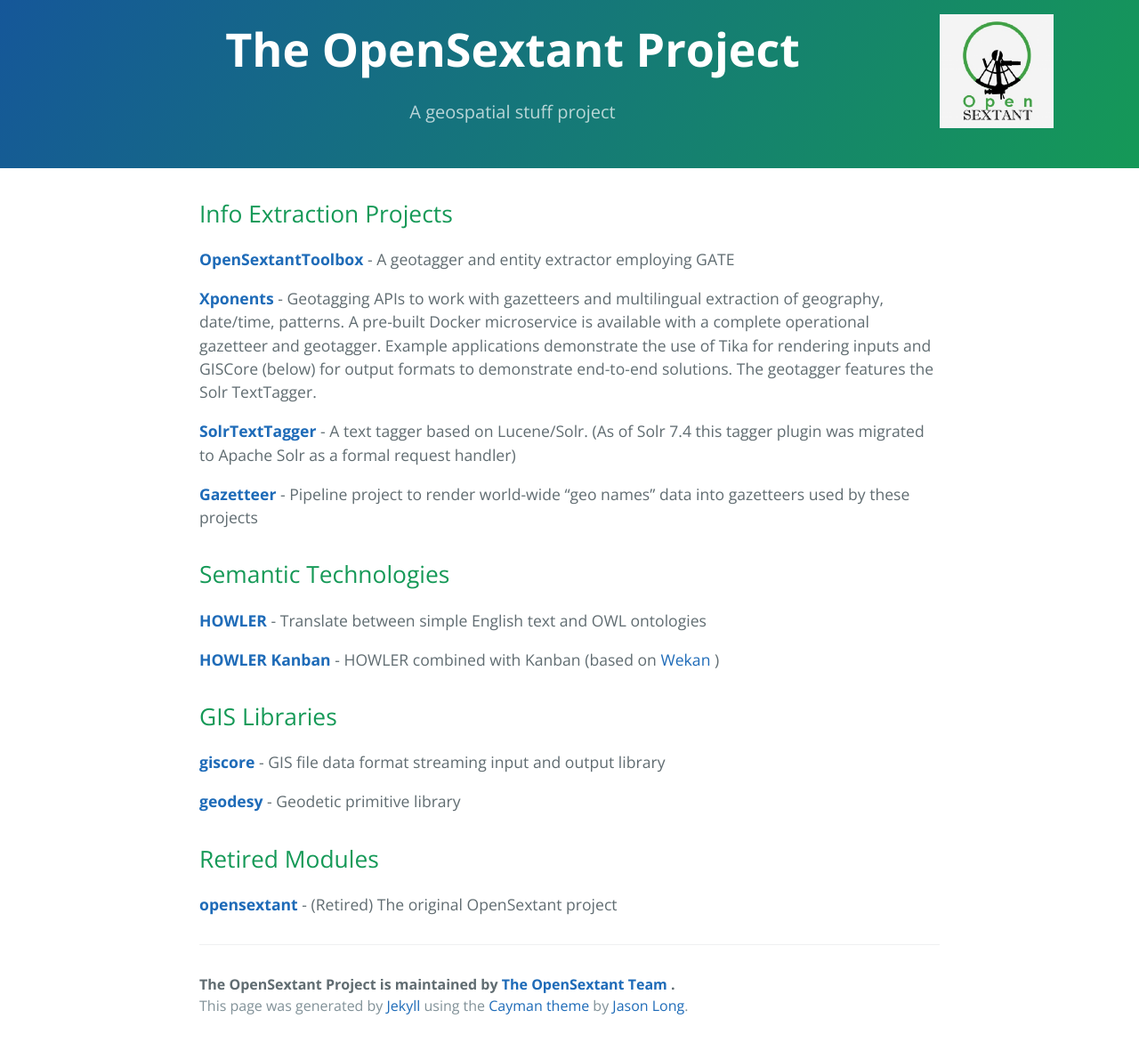
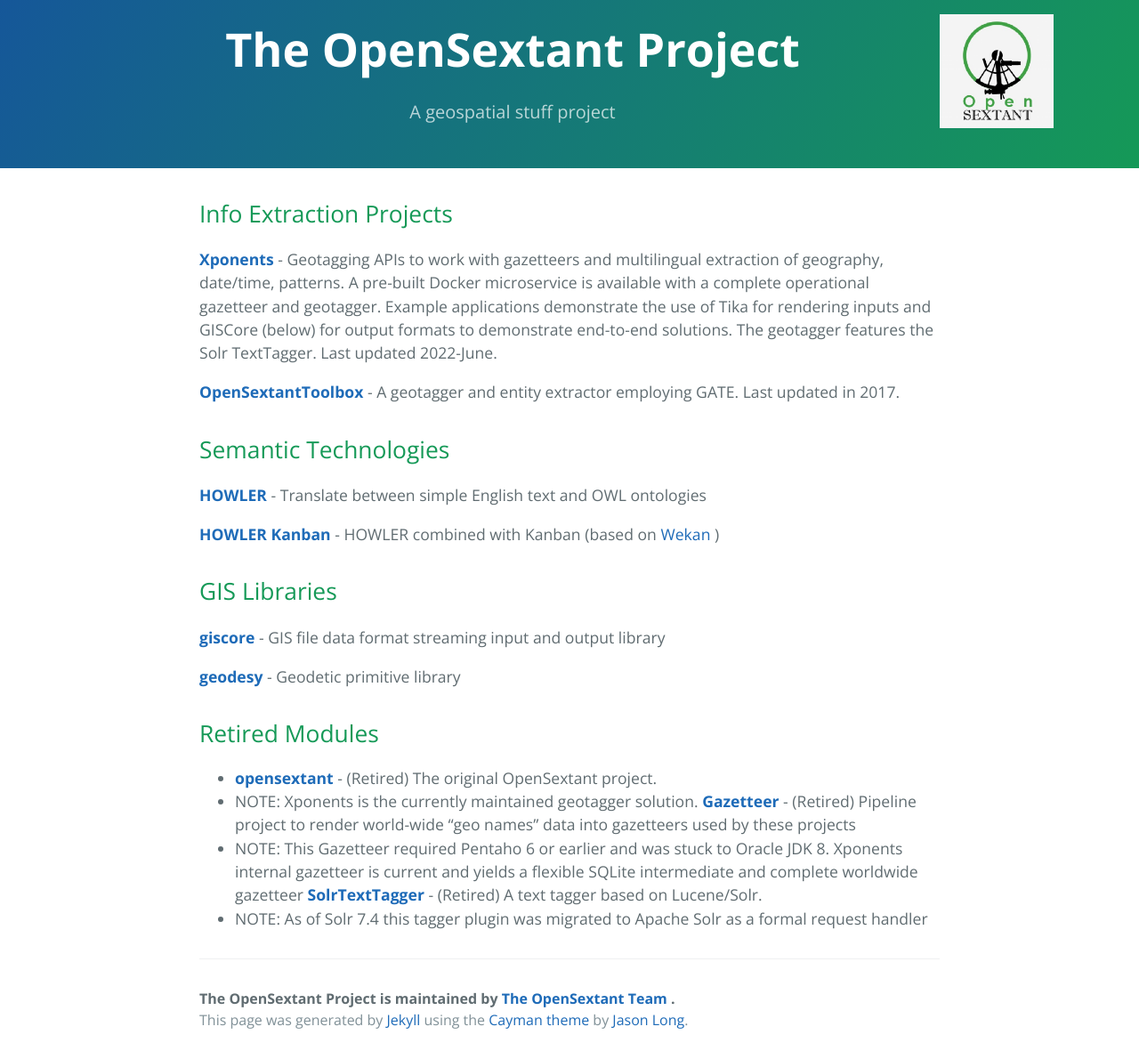
Before and after one commit to OpenSextant/OpenSextant.github.io, a Jekyll site: the page built from index.md, in a window 1280 px wide. Shown: the whole page at 89% size. Built offline with Jekyll 4.4.1, drawn with Linux system fonts in a browser that asks for light colours; our own code applies the rules of GitHub Pages for plain Markdown files.

Commit message:
Retiring projects and focusing on remaining

```diff
--- a/index.md
+++ b/index.md
@@ -3,13 +3,11 @@ layout: default
 ---
 
 ## Info Extraction Projects
-**[OpenSextantToolbox](https://github.com/OpenSextant/OpenSextantToolbox)** - A geotagger and entity extractor employing GATE
 
-**[Xponents](https://opensextant.github.io/Xponents)** - Geotagging APIs to work with gazetteers and multilingual extraction of geography, date/time, patterns. A pre-built Docker microservice is available with a complete operational gazetteer and geotagger.  Example applications demonstrate the use of Tika for rendering inputs and GISCore (below) for output formats to demonstrate end-to-end solutions.  The geotagger features the Solr TextTagger.
+**[Xponents](https://opensextant.github.io/Xponents)** - Geotagging APIs to work with gazetteers and multilingual extraction of geography, date/time, patterns. A pre-built Docker microservice is available with a complete operational gazetteer and geotagger.  Example applications demonstrate the use of Tika for rendering inputs and GISCore (below) for output formats to demonstrate end-to-end solutions.  The geotagger features the Solr TextTagger.  Last updated 2022-June.
 
-**[SolrTextTagger](https://github.com/OpenSextant/SolrTextTagger)** - A text tagger based on Lucene/Solr. (As of Solr 7.4 this tagger plugin was migrated to Apache Solr as a formal request handler)
+**[OpenSextantToolbox](https://github.com/OpenSextant/OpenSextantToolbox)** - A geotagger and entity extractor employing GATE. Last updated in 2017.
 
-**[Gazetteer](http://opensextant.github.io/Gazetteer/)** - Pipeline project to render world-wide "geo names" data into gazetteers used by these projects
 
 ## Semantic Technologies
 
@@ -24,4 +22,10 @@ layout: default
 **[geodesy](https://github.com/OpenSextant/geodesy)** - Geodetic primitive library
 
 ## Retired Modules
-**[opensextant](https://github.com/OpenSextant/opensextant)** - (Retired) The original OpenSextant project
+
+* **[opensextant](https://github.com/OpenSextant/opensextant)** - (Retired) The original OpenSextant project.
+ - NOTE: Xponents is the currently maintained geotagger solution.
+**[Gazetteer](http://opensextant.github.io/Gazetteer/)** - (Retired) Pipeline project to render world-wide "geo names" data into gazetteers used by these projects
+ - NOTE: This Gazetteer required Pentaho 6 or earlier and was stuck to Oracle JDK 8.   Xponents internal gazetteer is current and yields a flexible SQLite intermediate and complete worldwide gazetteer
+**[SolrTextTagger](https://github.com/OpenSextant/SolrTextTagger)** - (Retired) A text tagger based on Lucene/Solr.
+ - NOTE: As of Solr 7.4 this tagger plugin was migrated to Apache Solr as a formal request handler
```
